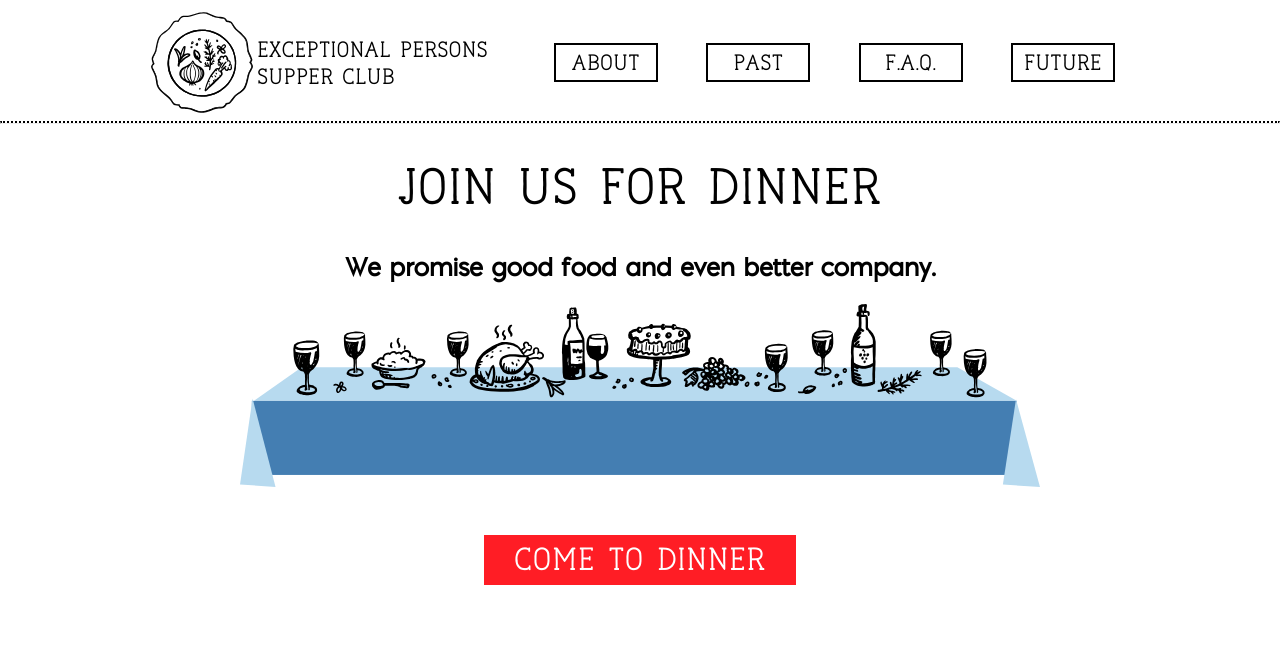
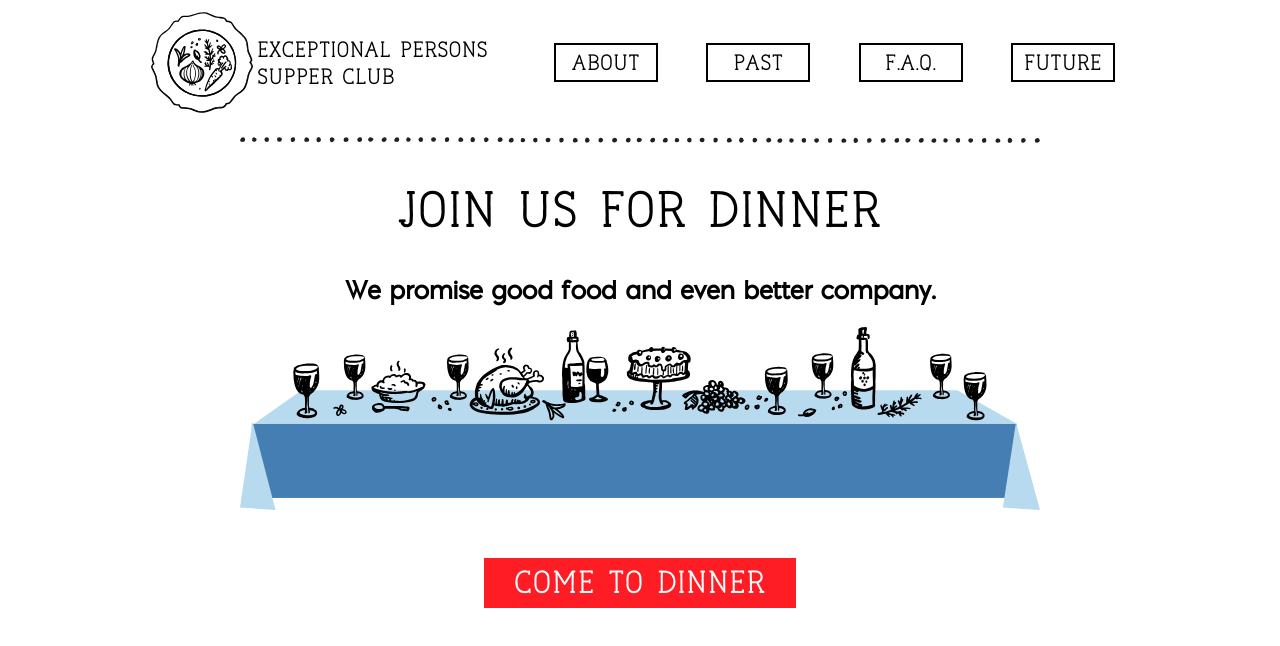
Before and after one commit to samshareski/epsc-ui, a React (Create React App) app: page / in a window 1280 px wide. Shown: the top 646 px of the page. Built offline with nearby package versions, Linux system fonts and the light colour scheme; a small style sheet from the web is missing.

Commit message:
Add divider class to replace <hr>

```diff
--- a/src/App.js
+++ b/src/App.js
@@ -2,13 +2,14 @@ import React from 'react'
 import { BrowserRouter as Router, Route } from 'react-router-dom'
 import Header from './components/header/Header.js'
 import Content from './components/content/Content.js'
+import Divider from './components/divider/Divider.js'
 import CallToAction from './components/call-to-action/CallToAction.js'
 
 const App = () => (
   <Router>
     <div>
       <Header />
-      <hr />
+      <Divider />
       <Route exact path='/' component={CallToAction} />
       <Route path='/:path' component={Content} />
     </div>
--- /dev/null
+++ b/src/components/divider/Divider.css
@@ -0,0 +1,4 @@
+.divider {
+    margin: 1rem auto 0;
+    max-width: 50rem;
+}
--- /dev/null
+++ b/src/components/divider/Divider.js
@@ -0,0 +1,11 @@
+import React from 'react'
+import divider from './divider.svg'
+import './Divider.css'
+
+const Divider = () => (
+  <div className='divider'>
+    <img className='divider__image' src={divider} alt='divider' />
+  </div>
+)
+
+export default Divider
```
Also changed, not shown: src/components/divider/divider.svg (added).
